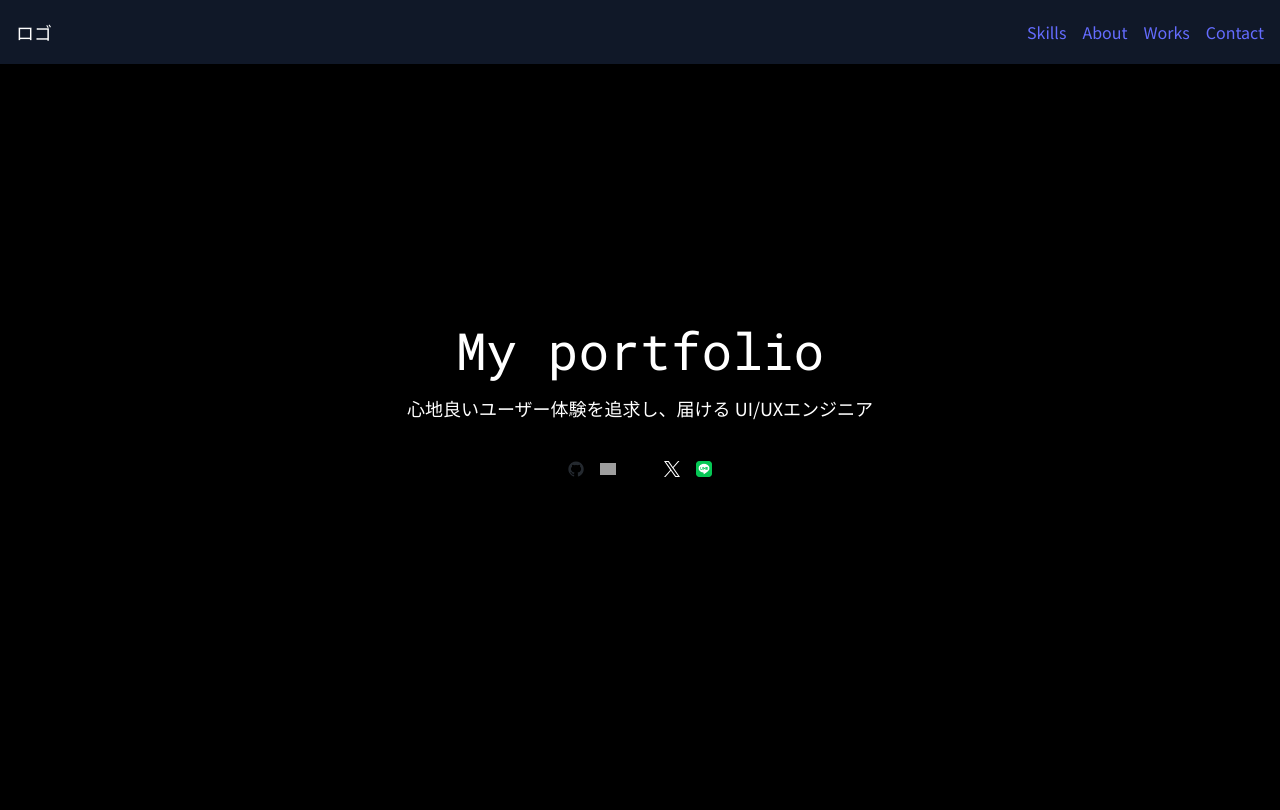
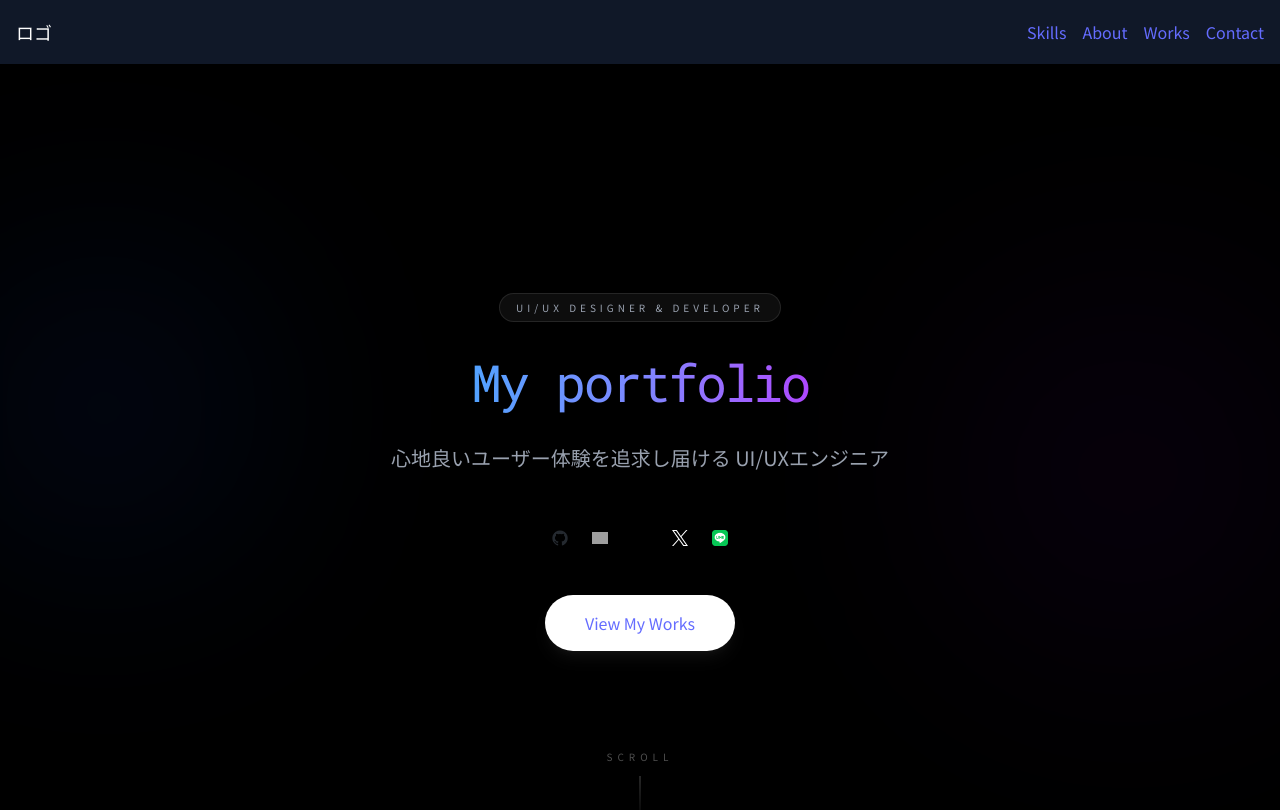
Before and after one commit to ruru-01/ui-ux-lab, a Vue app in the folder my-portfolio/: page / in a window 1280 px wide. Shown: the top 810 px of the page. Built offline with nearby package versions, Linux system fonts and the light colour scheme; grey boxes are pictures that could not be loaded.

Commit message:
refactor: トップビューのUIを統一感のあるモダンなデザインに修正

```diff
--- a/my-portfolio/src/components/HeroSection.vue
+++ b/my-portfolio/src/components/HeroSection.vue
@@ -1,18 +1,46 @@
 <template>
-  <section class="hero fade-in w-full">
-    <div class="hero-content w-full max-w-6xl mx-auto text-center px-4">
-      <h1 class="headline text-4xl font-bold mb-4">{{ profile.headline }}</h1>
-      <p class="subtext text-lg mb-8">{{ profile.subtext }}</p>
-      <!-- SNSアイコン群 -->
-      <div class="flex flex-row justify-center items-center gap-4 mt-2">
+  <section id="home" class="relative min-h-screen flex items-center justify-center overflow-hidden bg-black text-white">
+
+    <div class="absolute top-1/4 -left-10 w-72 h-72 bg-blue-600/20 rounded-full blur-[120px] animate-pulse"></div>
+    <div class="absolute bottom-1/4 -right-10 w-96 h-96 bg-purple-600/10 rounded-full blur-[120px] animate-pulse" style="animation-delay: 2s;"></div>
+
+    <div class="hero-content relative z-10 w-full max-w-6xl mx-auto text-center px-4 fade-in">
+
+      <span class="inline-block px-4 py-1.5 mb-8 border border-white/10 rounded-full text-[10px] tracking-[0.4em] text-gray-400 bg-white/5 backdrop-blur-md">
+        UI/UX DESIGNER & DEVELOPER
+      </span>
+
+      <h1 class="text-6xl md:text-8xl font-black mb-8 tracking-tighter leading-tight">
+        <span class="bg-clip-text text-transparent bg-gradient-to-r from-blue-400 via-indigo-400 to-purple-500">
+          {{ profile.headline }}
+        </span>
+      </h1>
+
+      <p class="max-w-2xl mx-auto text-gray-400 text-lg md:text-xl font-light leading-relaxed mb-12">
+        {{ profile.subtext }}
+      </p>
+
+      <div class="flex flex-row justify-center items-center gap-6 mt-2">
         <SocialIcon
           v-for="link in profile.socialLinks"
           :key="link.label"
           :url="link.url"
           :label="link.label"
           :iconPath="link.iconPath"
+          class="hover:scale-125 transition-transform duration-300"
         />
       </div>
+
+      <div class="mt-16">
+        <a href="#works" class="px-10 py-4 bg-white text-black font-bold rounded-full hover:bg-blue-500 hover:text-white transition-all duration-300 shadow-lg shadow-white/5">
+          View My Works
+        </a>
+      </div>
+    </div>
+
+    <div class="absolute bottom-10 left-1/2 -translate-x-1/2 flex flex-col items-center gap-3 opacity-30">
+      <span class="text-[10px] uppercase tracking-[0.5em]">Scroll</span>
+      <div class="w-px h-12 bg-gradient-to-b from-white to-transparent"></div>
     </div>
   </section>
 </template>
@@ -21,7 +49,6 @@
 import SocialIcon from './SocialIcon.vue';
 import { useProfileStore } from '../stores/profile';
 
-// ストアのインスタンスを作成
 const profile = useProfileStore();
 </script>
 
@@ -29,7 +56,7 @@ const profile = useProfileStore();
 @keyframes fadeIn {
   from {
     opacity: 0;
-    transform: translateY(16px);
+    transform: translateY(30px);
   }
   to {
     opacity: 1;
@@ -38,7 +65,7 @@ const profile = useProfileStore();
 }
 
 .fade-in {
-  animation: fadeIn 1s ease-out;
+  animation: fadeIn 1.2s cubic-bezier(0.22, 1, 0.36, 1) forwards;
 }
 
 @media (prefers-reduced-motion: reduce) {
--- a/my-portfolio/src/stores/profile.ts
+++ b/my-portfolio/src/stores/profile.ts
@@ -4,7 +4,7 @@ import { ref } from 'vue'
 export const useProfileStore = defineStore('profile', () => {
   // セクションのテキスト
   const headline = ref('My portfolio')
-  const subtext = ref('心地良いユーザー体験を追求し、届ける\nUI/UXエンジニア')
+  const subtext = ref('心地良いユーザー体験を追求し届ける\nUI/UXエンジニア')
 
   // SNSリンクのデータ
   const socialLinks = ref([
```
